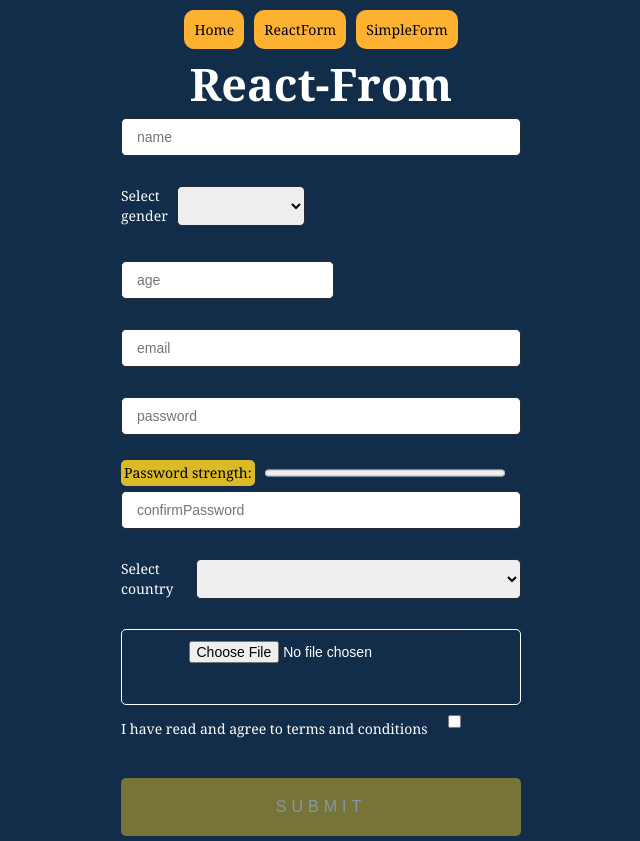
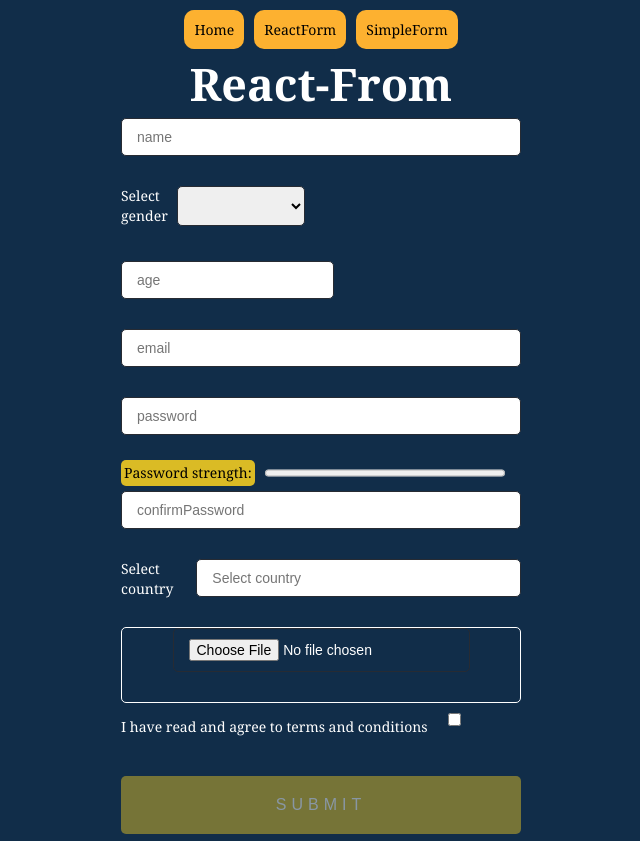
Before and after one commit to spacepocket1985/React2025Q1, a React (Vite) app: page /react-form in a window 1280 px wide. Shown: the whole page, without its empty margins (319-959 px from the left). Built offline with nearby package versions, Linux system fonts and the light colour scheme.

Commit message:
feat: add autoCompleete for countries

```diff
--- a/src/components/passwordStrengthIndicator/PasswordStrengthIndicator.tsx
+++ b/src/components/passwordStrengthIndicator/PasswordStrengthIndicator.tsx
@@ -1,5 +1,6 @@
 import styles from '../../styles/PasswordStrengthIndicator.module.css';
 
+// eslint-disable-next-line react-refresh/only-export-components
 export const getPasswordStrength = (password: string): string => {
   let score = 0;
 
--- a/src/pages/ReactFrom.tsx
+++ b/src/pages/ReactFrom.tsx
@@ -114,12 +114,13 @@ export const ReactFrom: React.FC = () => {
         />
 
         <UIFormInput
-          controlType="select"
+          controlType="autocomplete"
           name="country"
           register={register}
           error={errors.country?.message ? errors.country?.message : ''}
           options={countries}
           required
+          placeholder="Select country"
         />
         <div className={styles.imgWrapper}>
           <UIFormInput
--- a/src/ui/UIFormInput.tsx
+++ b/src/ui/UIFormInput.tsx
@@ -2,7 +2,7 @@ import { FieldValues, Path, UseFormRegister } from 'react-hook-form';
 import styles from '../styles/uiFormInput.module.css';
 
 type UiFormInputProps<T extends FieldValues> = {
-  controlType: 'input' | 'select';
+  controlType: 'input' | 'select' | 'autocomplete'; // Добавили новый тип 'autocomplete'
   type?: React.HTMLInputTypeAttribute;
   name: Path<T>;
   register: UseFormRegister<T>;
@@ -28,7 +28,7 @@ export const UIFormInput = <T extends FieldValues>({
         <input
           id={name}
           type={type}
-          autoComplete={type === 'password' ? 'on' : ''}
+          autoComplete={type === 'password' ? 'on' : 'off'}
           className={`${error ? 'isInvalid' : ''}`}
           {...register(name, { required })}
           placeholder={placeholder}
@@ -53,6 +53,27 @@ export const UIFormInput = <T extends FieldValues>({
         </div>
       )}
 
+      {controlType === 'autocomplete' && (
+        <div className={styles.selectWrapper}>
+          <span>{`Select ${name}`}</span>
+          <input
+            id={name}
+            list={`${name}-list`}
+            autoComplete="off"
+            className={`inputStyle ${error ? 'isInvalid' : ''}`}
+            {...register(name, { required })}
+            placeholder={placeholder}
+          />
+          <datalist id={`${name}-list`}>
+            {options.map((option) => (
+              <option key={option} value={option}>
+                {option}
+              </option>
+            ))}
+          </datalist>
+        </div>
+      )}
+
       <div className={styles.invalidFeedback}>{error}</div>
     </label>
   );
```
